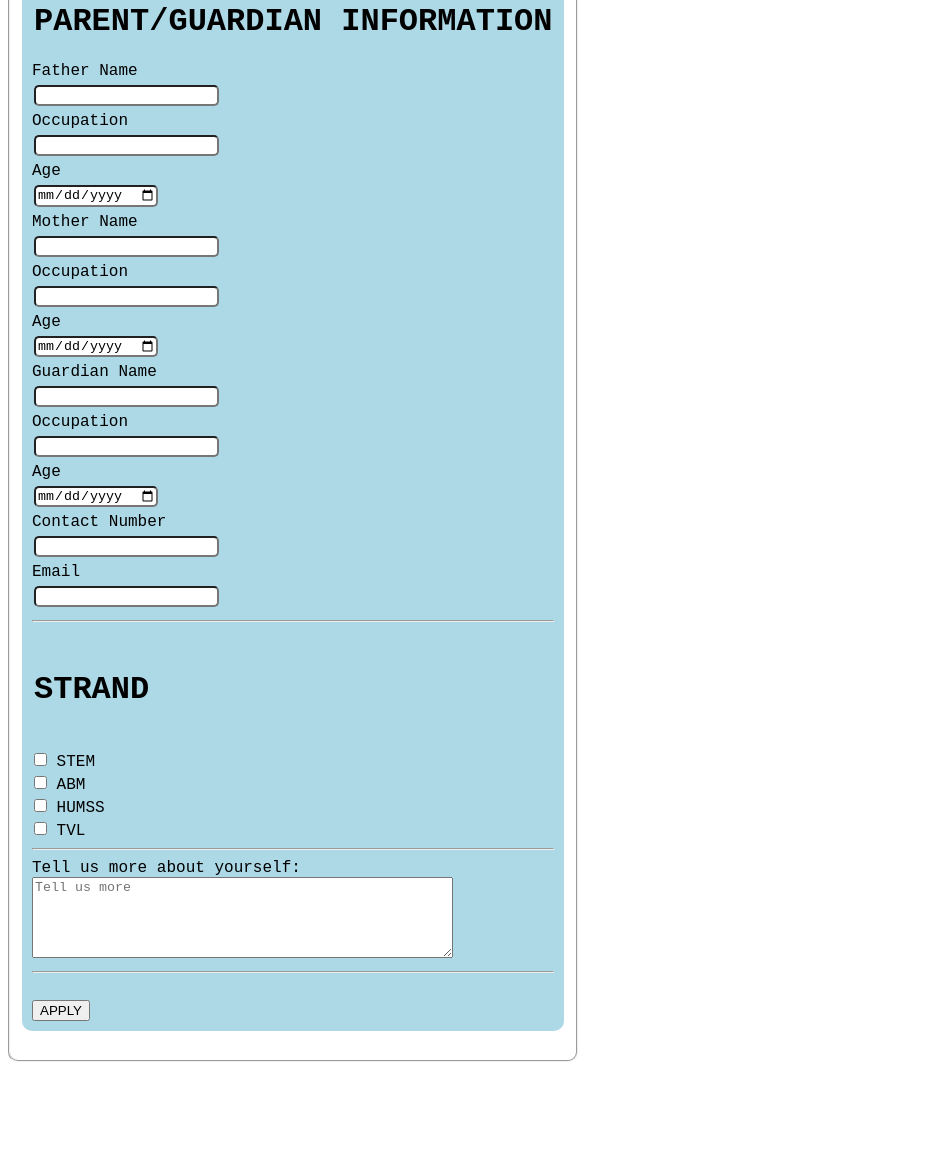
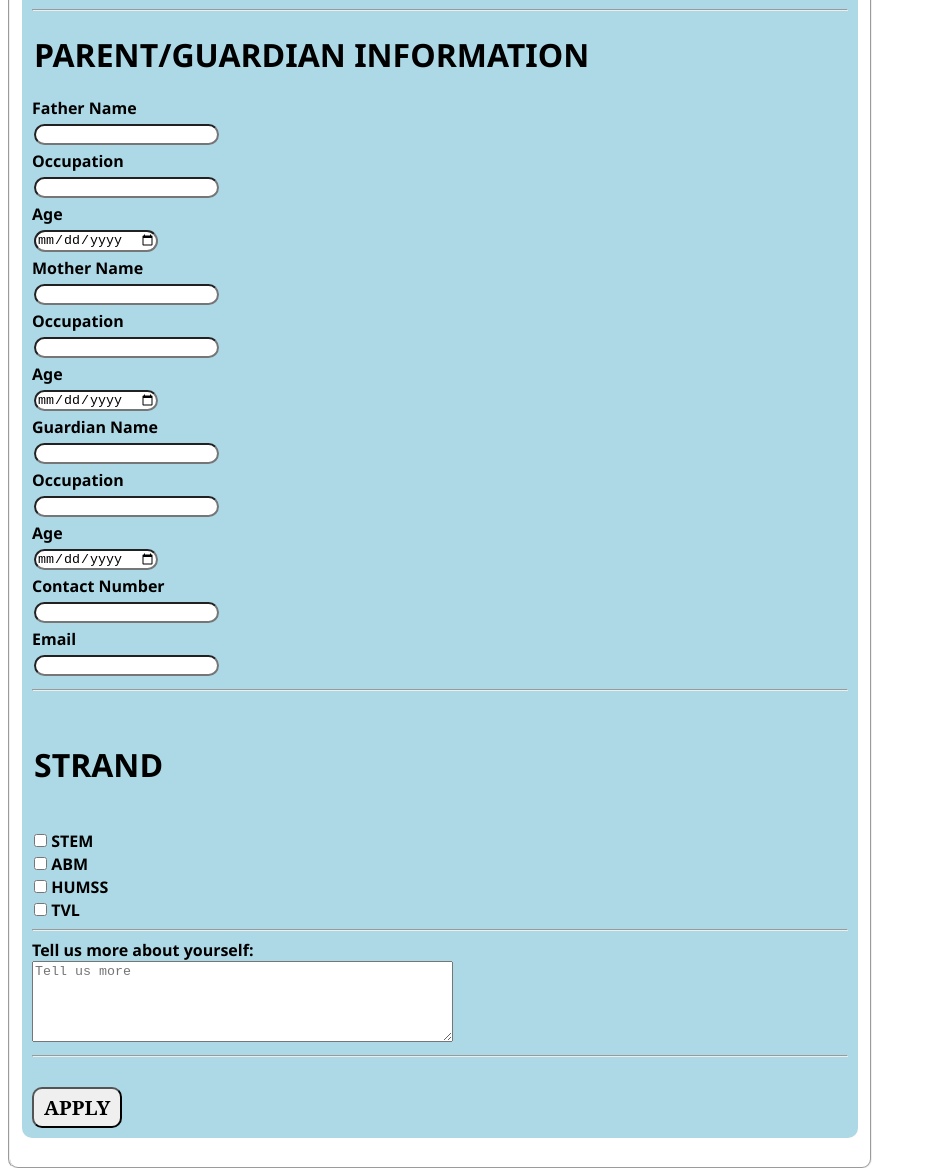
Before and after one commit to norpheusstudio/codestoragefiles, a plain HTML site: page studentform.html in a window 1280 px wide. Shown: the part 688-1856 px from the top of the page, without its empty margins (0-927 px from the left). Before the commit the page ends 1758 px from the top, so only its background shows below. Drawn offline with Linux system fonts and the light colour scheme.

Commit message:
Update studentform.css

```diff
--- a/studentform.css
+++ b/studentform.css
@@ -8,9 +8,16 @@ header h1 {
 }
 fieldset {
 	margin: 0px 400px 0px 0px;
-	display: inline-block;
+	display: block;
 	border-radius: 10px;
-
+}
+fieldset button {
+    box-align: center;
+    font-weight: bold;
+    font-family: "Serif";
+    font-size: 20px;
+    border-radius: 10px;
+    padding: 5px 10px 5px 10px;
 }
 div {
 	padding: 10px 10px 10px 10px;
@@ -18,12 +25,14 @@ div {
 	background-color: lightblue;
 }
 div label {
-	font-family: Courier New;
+    font-weight: bold;
+	font-family: "Segoe UI";
 	border-radius: 5px;
 }
 div input {
+    display: inline-box;
 	margin: 5px 0px 5px 2px;
-	border-radius: 5px;
+	border-radius: 20px;
 }
 .checkDiv {
 	background-color: white;
```
